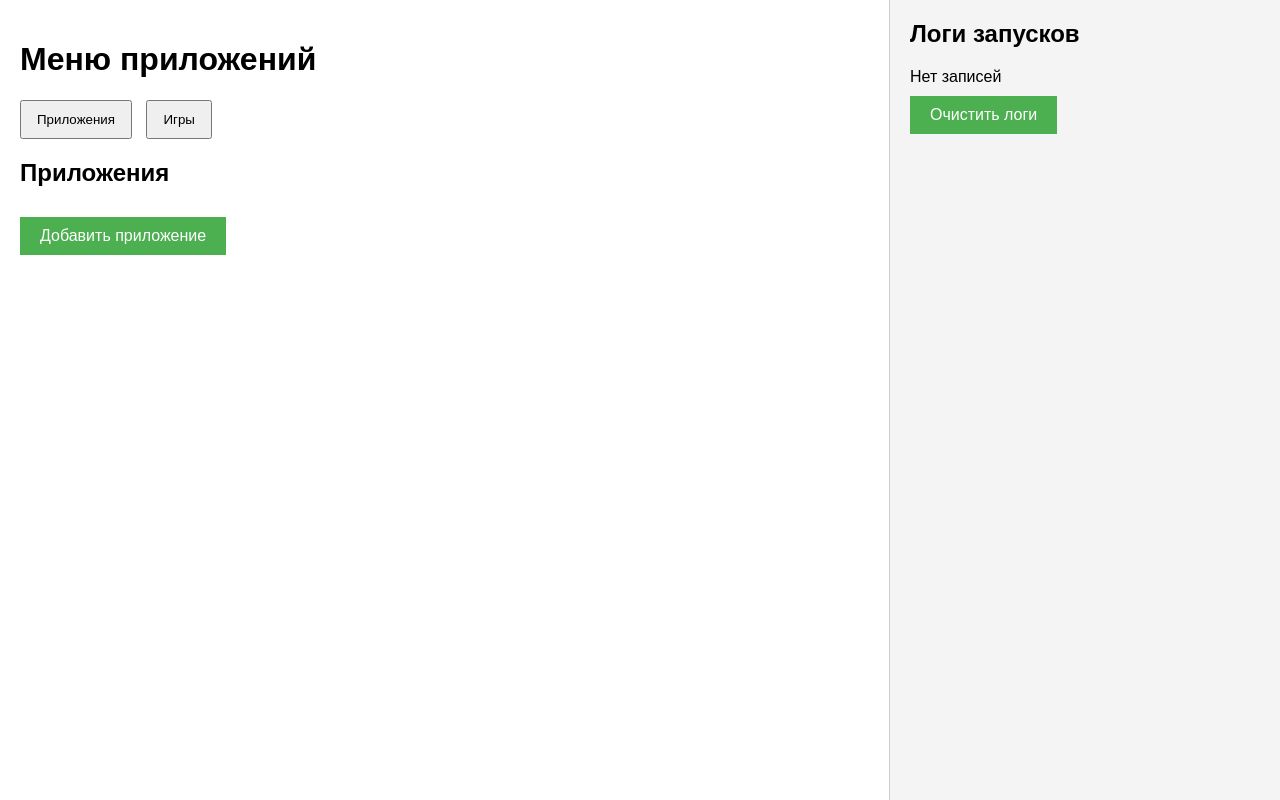
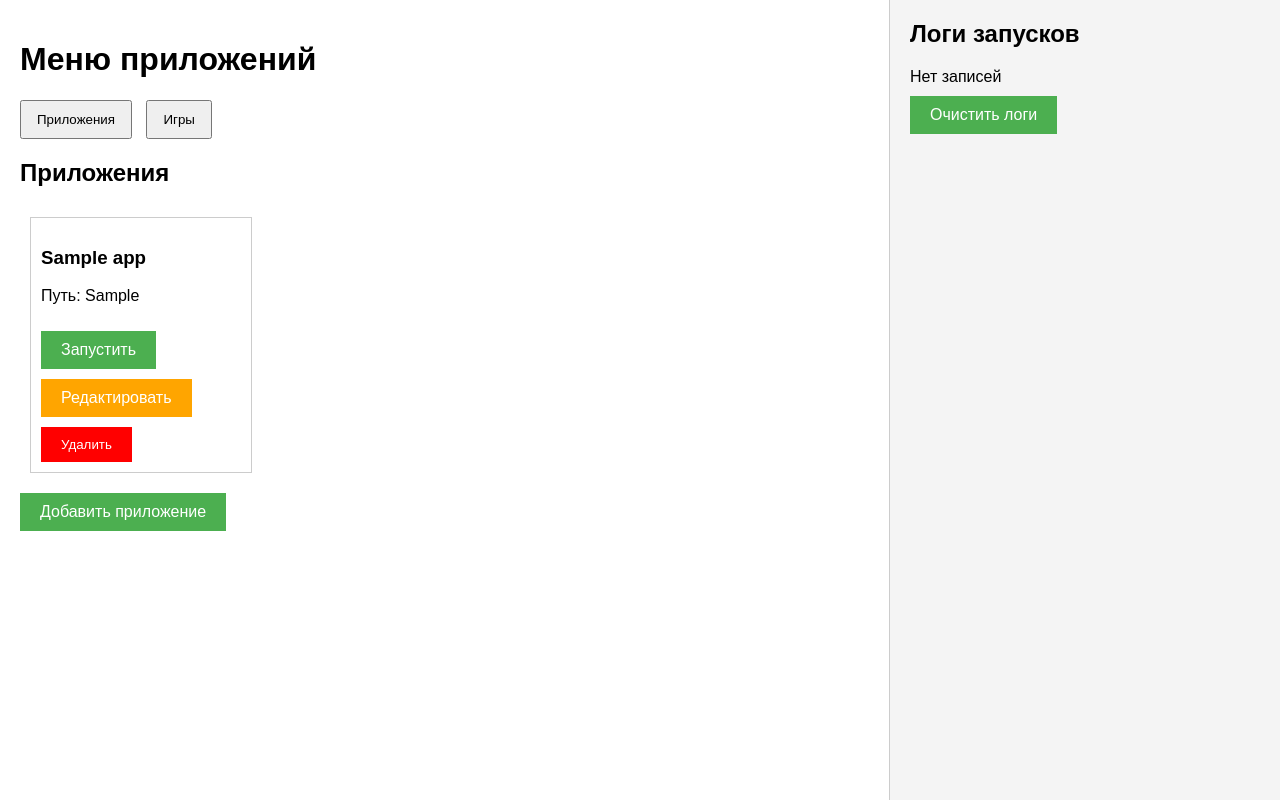
Before and after one commit to HIkkvl/LoVHub, a Flask app: page / in a window 1280 px wide. Run offline with Flask 3, Linux system fonts and the light colour scheme; tables that the repository leaves empty hold one stand-in row (values such as "Sample post"); data that the repository does not hold is empty.

Commit message:
Update index.html

```diff
--- a/templates/index.html
+++ b/templates/index.html
@@ -3,7 +3,6 @@
 <html lang="en">
 <head>
     <meta charset="UTF-8">
-    <meta name="viewport" content="width=device-width, initial-scale=1.0">
     <title>Меню приложений</title>
     <style>
         body {
@@ -70,9 +69,45 @@
             document.querySelectorAll('.tab-content').forEach(el => el.classList.remove('active'));
             document.getElementById(tabName + '-tab').classList.add('active');
         }
-        window.onload = function() {
+
+        async function fetchApps() {
+            const res = await fetch('/api/apps');
+            const apps = await res.json();
+
+            const appsContainer = document.getElementById('apps-list');
+            const gamesContainer = document.getElementById('games-list');
+            appsContainer.innerHTML = '';
+            gamesContainer.innerHTML = '';
+
+            apps.forEach(app => {
+                const item = document.createElement('div');
+                item.className = 'app-item';
+                item.innerHTML = `
+                    <h3>${app.name}</h3>
+                    <p>Путь: ${app.path}</p>
+                    <a href="/run/${app.name}" class="btn">Запустить</a>
+                    <a href="/edit/${app.id}" class="btn btn-warning">Редактировать</a>
+                    <button class="btn btn-danger" onclick="deleteApp('${app.name}')">Удалить</button>
+                `;
+                if (app.type === 'game') {
+                    gamesContainer.appendChild(item);
+                } else {
+                    appsContainer.appendChild(item);
+                }
+            });
+        }
+
+        async function deleteApp(name) {
+            if (!confirm(`Удалить приложение ${name}?`)) return;
+
+            await fetch(`/delete/${name}`);
+            await fetchApps();
+        }
+
+        window.onload = () => {
             switchTab('apps');
-        }
+            fetchApps();
+        };
     </script>
 </head>
 <body>
@@ -86,33 +121,13 @@
 
         <div id="apps-tab" class="tab-content">
             <h2>Приложения</h2>
-            <div class="app-list">
-                {% for app in software %}
-                    <div class="app-item">
-                        <h3>{{ app.name }}</h3>
-                        <p>Путь: {{ app.path }}</p>
-                        <a href="{{ url_for('run_app', app_name=app.name) }}" class="btn">Запустить</a>
-                        <a href="{{ url_for('edit_app', app_id=app.id) }}" class="btn btn-warning">Редактировать</a>
-                        <a href="{{ url_for('delete_app', app_name=app.name) }}" class="btn btn-danger">Удалить</a>
-                    </div>
-                {% endfor %}
-            </div>
+            <div class="app-list" id="apps-list"></div>
             <a href="{{ url_for('add_app') }}" class="btn">Добавить приложение</a>
         </div>
 
         <div id="games-tab" class="tab-content">
             <h2>Игры</h2>
-            <div class="app-list">
-                {% for game in games %}
-                    <div class="app-item">
-                        <h3>{{ game.name }}</h3>
-                        <p>Путь: {{ game.path }}</p>
-                        <a href="{{ url_for('run_app', app_name=game.name) }}" class="btn">Запустить</a>
-                        <a href="{{ url_for('edit_app', app_id=game.id) }}" class="btn btn-warning">Редактировать</a>
-                        <a href="{{ url_for('delete_app', app_name=game.name) }}" class="btn btn-danger">Удалить</a>
-                    </div>
-                {% endfor %}
-            </div>
+            <div class="app-list" id="games-list"></div>
             <a href="{{ url_for('add_app') }}" class="btn">Добавить игру</a>
         </div>
     </div>
```
